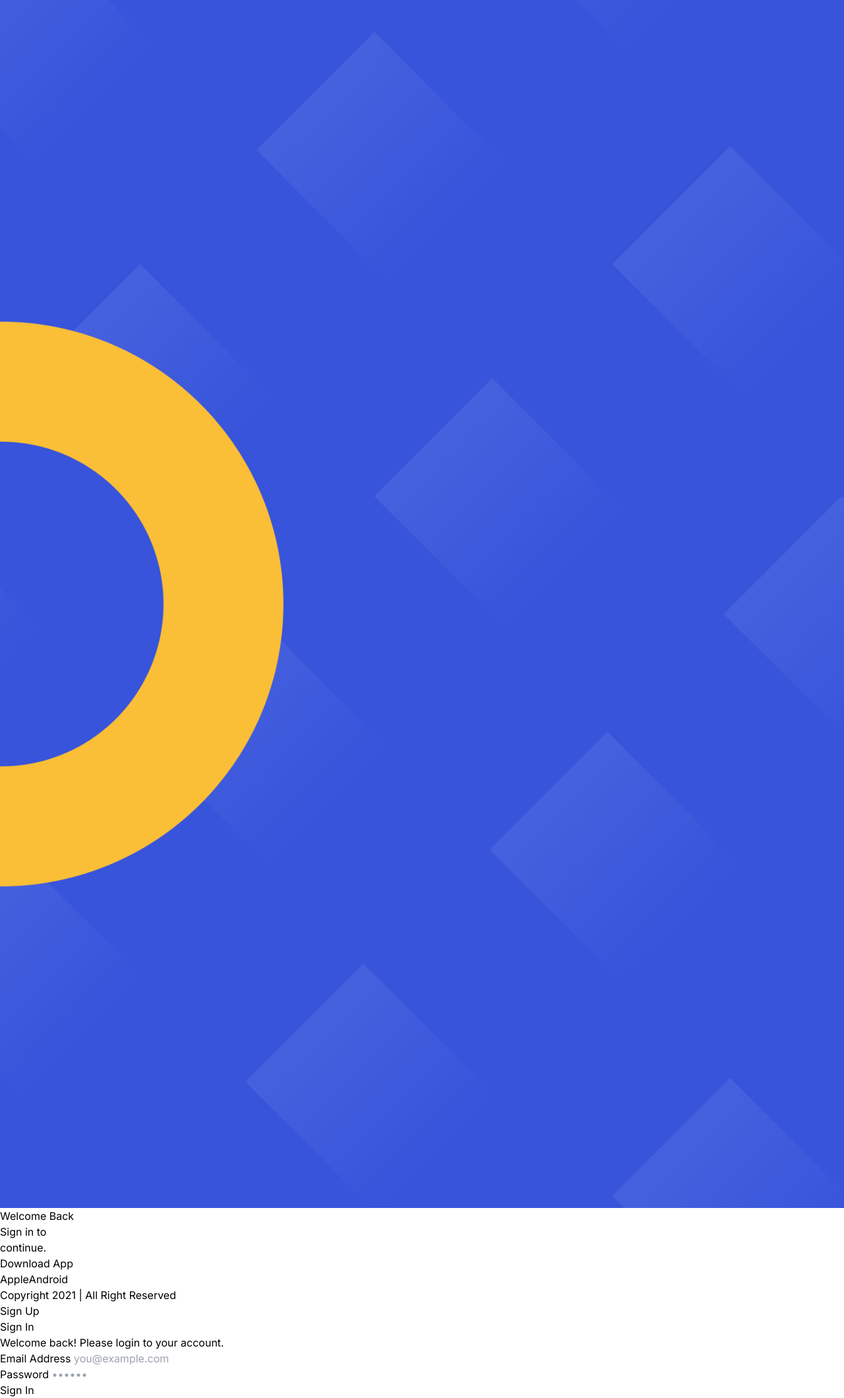
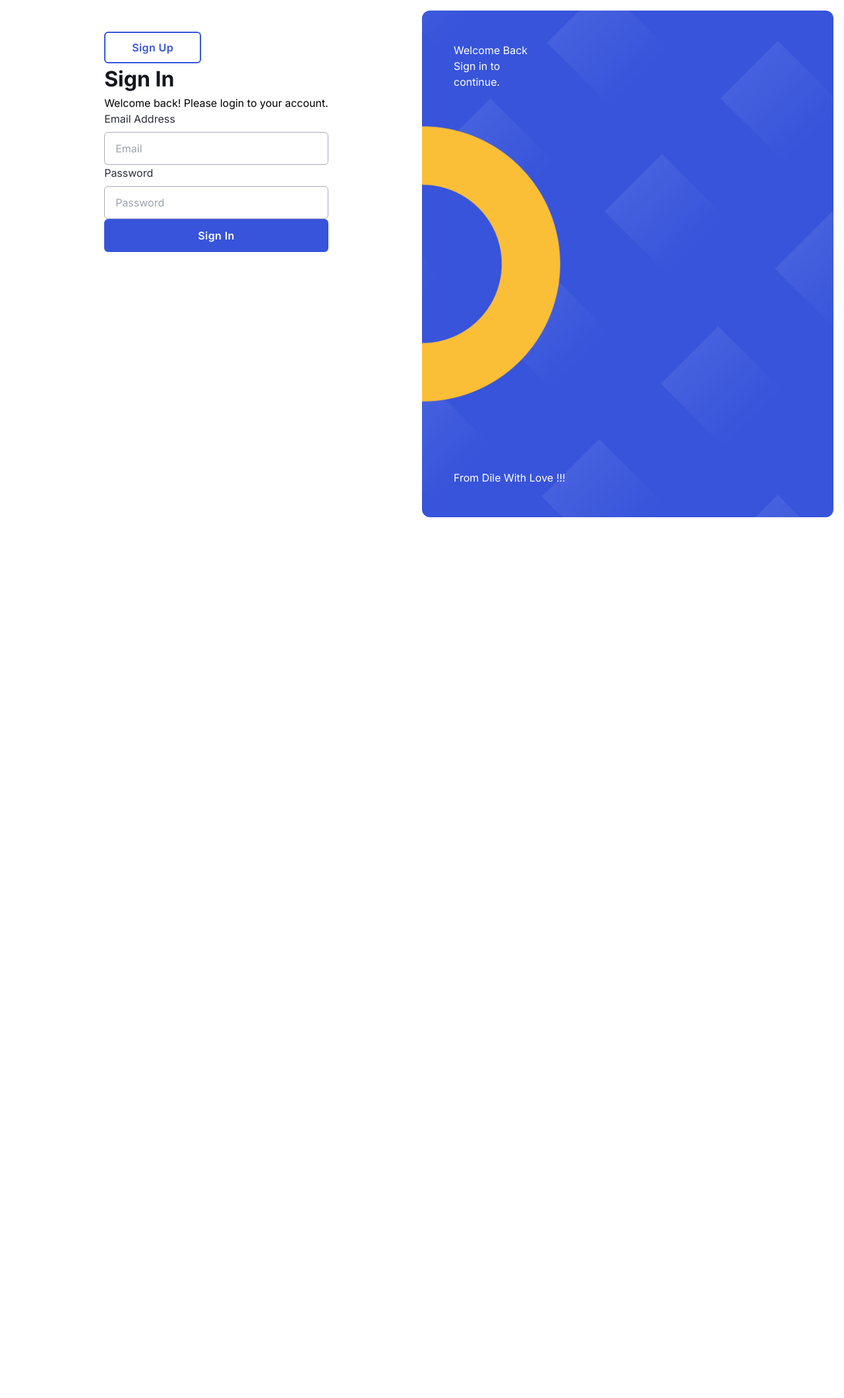
Before and after one commit to ZuyLe13/task-management-frontend, an Angular app: page /sign-in in a window 1280 px wide. Shown: the whole page at 66% size. After the commit the page ends 800 px from the top, so only its background shows below. Built offline with nearby package versions, Linux system fonts and the light colour scheme.

Commit message:
fix: done style sign in, sign up pages

```diff
--- a/src/app/pages/sign-in/sign-in.component.html
+++ b/src/app/pages/sign-in/sign-in.component.html
@@ -1,96 +1,41 @@
-<div class="min-h-full flex p-4 transition-all duration-700 ease-in-out">
-  <!-- Right Panel (Background Content) -->
-  <div class="lg:flex lg:w-1/2 relative overflow-hidden">
-    <!-- Background Image -->
-    <img
-      src="/assets/img/bg-auth-right.png"
-      alt="Productivity Background"
-      class="absolute w-full h-full object-cover rounded-xl">
-
-    <!-- Content -->
-    <div class="flex flex-col justify-between p-12 text-white z-10 w-full">
-      <div>
-        <h1 class="text-5xl font-bold leading-tight">
-          Welcome Back<br>
-          Sign in to<br>
-          continue.
-        </h1>
+<div class="signin">
+  <div class="signin-left">
+    <div class="w-full max-w-md">
+      <div class="flex justify-end mb-56">
+        <button class="btn btn-outline signup-btn" (click)="onSignUp()">
+          Sign Up
+        </button>
       </div>
 
       <div>
-        <div class="mb-8">
-          <h3 class="text-lg mb-4">Download App</h3>
-          <div class="flex space-x-4">
-            <button
-              class="bg-yellow-400 text-black px-6 py-3 rounded-lg font-medium hover:bg-yellow-300 transition-colors">
-              Apple
-            </button>
-            <button
-              class="bg-transparent border-2 border-white text-white px-6 py-3 rounded-lg font-medium hover:bg-white hover:text-blue-700 transition-colors">
-              Android
-            </button>
+        <h2 class="section-heading mb-2">Sign In</h2>
+        <p class="text-[#666] mb-8">Welcome back! Please login to your account.</p>
+        <form [formGroup]="signInForm" (ngSubmit)="onSignIn()" class="space-y-6">
+          <div class="form-group">
+            <label for="email" class="input-label">Email Address</label>
+            <input class="z-input" type="email" formControlName="email" placeholder="Email">
           </div>
-        </div>
-
-        <p class="text-sm opacity-80">Copyright 2021 | All Right Reserved</p>
+          <div class="form-group">
+            <label for="password" class="input-label">Password</label>
+            <input class="z-input" type="password" formControlName="password" placeholder="Password">
+          </div>
+          <button type="submit" class="btn btn-primary signin-btn">Sign In</button>
+        </form>
       </div>
     </div>
   </div>
 
-  <!-- Left Panel (Sign In Form) -->
-  <div class="w-full lg:w-1/2 flex items-center justify-center p-8">
-    <div class="w-full max-w-md">
-      <!-- Toggle to Sign Up -->
-      <div class="flex justify-end mb-8">
-        <button
-          class="text-indigo-600 border border-indigo-600 px-6 py-2 rounded-lg hover:bg-indigo-600 hover:text-white transition-colors">
-          Sign Up
-        </button>
-      </div>
+  <div class="signin-right">
+    <img
+      src="/assets/img/bg-auth-right.png"
+      alt="Productivity Background"
+      class="signin-bg">
 
-      <!-- Sign In Form -->
-      <div>
-        <h2 class="text-3xl font-bold text-gray-900 mb-2">Sign In</h2>
-        <p class="text-gray-600 mb-8">Welcome back! Please login to your account.</p>
-
-        <form [formGroup]="signInForm" (ngSubmit)="onSignIn()" class="space-y-6">
-          <!-- Email -->
-          <div>
-            <label for="email" class="block text-sm font-medium text-gray-700 mb-2">
-              Email Address
-            </label>
-            <input
-              id="email"
-              type="email"
-              formControlName="email"
-              placeholder="you@example.com"
-              class="w-full px-4 py-3 border border-gray-300 rounded-lg focus:ring-2 focus:ring-indigo-500 focus:border-indigo-500 outline-none transition-colors"
-              [class.border-red-500]="signInForm.get('email')?.invalid && signInForm.get('email')?.touched">
-          </div>
-
-          <!-- Password -->
-          <div>
-            <label for="password" class="block text-sm font-medium text-gray-700 mb-2">
-              Password
-            </label>
-            <input
-              id="password"
-              type="password"
-              formControlName="password"
-              placeholder="••••••"
-              class="w-full px-4 py-3 border border-gray-300 rounded-lg focus:ring-2 focus:ring-indigo-500 focus:border-indigo-500 outline-none transition-colors"
-              [class.border-red-500]="signInForm.get('password')?.invalid && signInForm.get('password')?.touched">
-          </div>
-
-          <!-- Submit Button -->
-          <button
-            type="submit"
-            [disabled]="!signInForm.valid"
-            class="w-full bg-indigo-600 text-white py-3 rounded-lg font-medium hover:bg-indigo-700 focus:ring-2 focus:ring-indigo-500 focus:ring-offset-2 disabled:opacity-50 disabled:cursor-not-allowed transition-all">
-            Sign In
-          </button>
-        </form>
-      </div>
+    <div class="signin-right-wrapper">
+      <h1 class="text-5xl font-bold leading-tight text-end">
+        Welcome Back<br>Sign in to<br>continue.
+      </h1>
+      <p class="text-sm opacity-80 text-end">From Dile With Love !!!</p>
     </div>
   </div>
 </div>
--- a/src/app/pages/sign-in/sign-in.component.scss
+++ b/src/app/pages/sign-in/sign-in.component.scss
@@ -0,0 +1,27 @@
+.signin {
+  @apply min-h-full flex p-4;
+
+  &-left {
+    @apply w-full lg:w-1/2 flex justify-center p-8;
+  }
+
+  &-right {
+    @apply lg:flex lg:w-1/2 relative overflow-hidden;
+
+    &-wrapper {
+      @apply flex flex-col justify-between p-12 text-white z-10 w-full;
+    }
+  }
+
+  .signup-btn {
+    @apply px-10 h-[48px];
+  }
+
+  &-btn {
+    @apply w-full h-[50px];
+  }
+
+  &-bg {
+    @apply absolute w-full h-full object-cover rounded-xl;
+  }
+}
--- a/src/app/pages/sign-in/sign-in.component.ts
+++ b/src/app/pages/sign-in/sign-in.component.ts
@@ -1,8 +1,10 @@
 import { CommonModule } from '@angular/common';
 import { Component } from '@angular/core';
 import { FormBuilder, FormGroup, ReactiveFormsModule, Validators } from '@angular/forms';
+import { Router } from '@angular/router';
 
 @Component({
+  standalone: true,
   selector: 'app-sign-in',
   imports: [CommonModule, ReactiveFormsModule],
   templateUrl: './sign-in.component.html',
@@ -12,7 +14,7 @@ export class SignInComponent {
   isSignIn: boolean = true;
   signInForm: FormGroup;
 
-  constructor(private fb: FormBuilder) {
+  constructor(private fb: FormBuilder, private router: Router) {
     this.signInForm = fb.group({
       email: ['', [Validators.required]],
       password: ['', [Validators.required]]
@@ -22,4 +24,8 @@ export class SignInComponent {
   onSignIn() {
 
   }
+
+  onSignUp() {
+    this.router.navigate(['/sign-up']);
+  }
 }
--- a/src/app/pages/sign-up/sign-up.component.html
+++ b/src/app/pages/sign-up/sign-up.component.html
@@ -16,75 +16,40 @@
   <div class="signup-right-content">
     <div class="w-full max-w-md">
       <div class="flex justify-end mb-36">
-        <button class="btn btn-outline signup-login-btn">
-          Log In
+        <button class="btn btn-outline signin-btn" (click)="onSignIn()">
+          Sign In
         </button>
       </div>
-
       <div>
         <h2 class="section-heading">Create an Account</h2>
         <p class="text-[#666] mb-8">It's Simple and Easy!</p>
-
         <form [formGroup]="signUpForm" (ngSubmit)="onSubmit()" class="space-y-6">
-          <!-- Full Name -->
           <div class="form-group">
-            <label for="fullName" class="input-label">Full Name</label>
-            <input
-              formControlName="fullName"
-              placeholder="Full Name"
-              class="z-input"
-              [class.border-red-500]="signUpForm.get('fullName')?.invalid && signUpForm.get('fullName')?.touched">
-            <p class="text-xs text-gray-500 mt-1">Information about the input</p>
+            <label class="input-label">Full Name</label>
+            <input class="z-input" formControlName="fullName" placeholder="Full Name">
+            <p class="text-xs text-[#6E7391] mt-1">Information about the input</p>
           </div>
-
-          <!-- Email -->
-          <div>
-            <label for="email" class="input-label">
-              Email Address
-            </label>
-            <input
-              type="email"
-              formControlName="email"
-              placeholder="emmyadsure.web@gmail.com"
-              class="z-input"
-              [class.border-red-500]="signUpForm.get('email')?.invalid && signUpForm.get('email')?.touched">
+          <div class="form-group">
+            <label class="input-label">Email Address</label>
+            <input class="z-input" type="email" formControlName="email"placeholder="emmyadsure.web@gmail.com">
             <p class="text-xs text-[#6E7391] mt-1">Example: mail&#64;gmail.com</p>
           </div>
-
-          <!-- Password -->
-          <div>
-            <label for="password" class="input-label">Enter A Password</label>
+          <div class="form-group">
+            <label class="input-label">Enter Password</label>
             <div class="relative">
-              <input
-                id="password"
-                [type]="isShowPassword? 'text' : 'password'"
-                formControlName="password"
-                placeholder="Password"
-                class="z-input"
-                [class.border-red-500]="signUpForm.get('password')?.invalid && signUpForm.get('password')?.touched">
+              <input class="z-input" [type]="isShowPassword ? 'text' : 'password'" formControlName="password"
+                placeholder="Password">
               <button
                 type="button"
                 (click)="showPassword()"
-                class="absolute right-3 top-1/2 transform -translate-y-1/2 text-gray-400 hover:text-gray-600">
-                <svg *ngIf="!showPassword" class="w-5 h-5" fill="none" stroke="currentColor" viewBox="0 0 24 24">
-                  <path stroke-linecap="round" stroke-linejoin="round" stroke-width="2" d="M15 12a3 3 0 11-6 0 3 3 0 016 0z"></path>
-                  <path stroke-linecap="round" stroke-linejoin="round" stroke-width="2" d="M2.458 12C3.732 7.943 7.523 5 12 5c4.478 0 8.268 2.943 9.542 7-1.274 4.057-5.064 7-9.542 7-4.477 0-8.268-2.943-9.542-7z"></path>
-                </svg>
-                <svg *ngIf="showPassword" class="w-5 h-5" fill="none" stroke="currentColor" viewBox="0 0 24 24">
-                  <path stroke-linecap="round" stroke-linejoin="round" stroke-width="2" d="M13.875 18.825A10.05 10.05 0 0112 19c-4.478 0-8.268-2.943-9.543-7a9.97 9.97 0 011.563-3.029m5.858.908a3 3 0 114.243 4.243M9.878 9.878l4.242 4.242M9.878 9.878L3 3m6.878 6.878L21 21"></path>
-                </svg>
+                class="absolute right-3 top-1/2 transform -translate-y-1/2">
+                <img *ngIf="!showPassword" class="w-5 h-5" src="/assets/icons/show-password.svg" alt="">
+                <img *ngIf="showPassword" class="w-5 h-5" src="/assets/icons/hide-password.svg" alt="">
               </button>
             </div>
-            <p class="text-xs text-gray-500 mt-1">Use 8 characters with an Uppercase, symbol and number</p>
+            <p class="text-xs text-[#6E7391] mt-1">Use 8 characters with an Uppercase, symbol and number</p>
           </div>
-
-          <!-- Submit Button -->
-          <button
-            type="submit"
-            [disabled]="!signUpForm.valid"
-            class="w-full bg-indigo-600 text-white py-3 rounded-lg font-medium hover:bg-indigo-700 focus:ring-2 focus:ring-indigo-500 focus:ring-offset-2 disabled:opacity-50 disabled:cursor-not-allowed transition-all">
-            Create Account
-          </button>
+          <button type="submit" class="btn btn-primary signup-btn">Create Account</button>
         </form>
       </div>
     </div>
--- a/src/app/pages/sign-up/sign-up.component.scss
+++ b/src/app/pages/sign-up/sign-up.component.scss
@@ -17,11 +17,15 @@
     @apply w-full lg:w-1/2 flex justify-center p-8;
   }
 
-  .signup-login-btn {
-    @apply px-14 h-[48px];
+  .signin-btn {
+    @apply px-10 h-[48px];
   }
 
-  .input-label {
-    @apply block text-base font-medium text-[var(--label-color)] mb-2;
+  &-btn {
+    @apply w-full h-[50px];
+  }
+
+  &-bg {
+    @apply absolute w-full h-full object-cover rounded-xl;
   }
 }
--- a/src/app/pages/sign-up/sign-up.component.ts
+++ b/src/app/pages/sign-up/sign-up.component.ts
@@ -1,8 +1,10 @@
 import { CommonModule } from '@angular/common';
 import { Component } from '@angular/core';
 import { FormBuilder, FormGroup, ReactiveFormsModule, Validators } from '@angular/forms';
+import { Router } from '@angular/router';
 
 @Component({
+  standalone: true,
   selector: 'app-sign-up',
   imports: [CommonModule, ReactiveFormsModule],
   templateUrl: './sign-up.component.html',
@@ -12,7 +14,7 @@ export class SignUpComponent {
   signUpForm: FormGroup;
   isShowPassword = false;
 
-  constructor(private fb: FormBuilder) {
+  constructor(private fb: FormBuilder, private router: Router) {
     this.signUpForm = fb.group({
       fullName: ['', [Validators.required]],
       email: ['', [Validators.required]],
@@ -30,7 +32,7 @@ export class SignUpComponent {
     }
   }
 
-  onLogin() {
-    console.log('Navigate to login');
+  onSignIn() {
+    this.router.navigate(['/sign-in']);
   }
 }
--- a/src/styles.scss
+++ b/src/styles.scss
@@ -42,20 +42,17 @@ body {
 // =========== Button ===========
 
 .btn {
-  @apply flex items-center justify-center h-[39px] px-5 rounded-md;
+  @apply flex items-center justify-center h-[39px] px-5 rounded-md transition-all
+  duration-150 ease-in cursor-pointer font-semibold tracking-wide;
 }
 
 .btn-primary {
-  @apply px-5 bg-[var(--primary-color)] text-white;
+  @apply px-5 bg-[var(--primary-color)] text-white hover:bg-[#344fc5];
 }
 
 .btn-outline {
-  @apply border-[2px] border-[var(--primary-color)] text-[var(--primary-color)] font-semibold
-  bg-transparent transition-all duration-150 ease-in;
-
-  &:hover {
-    @apply hover:bg-[var(--primary-color)] hover:text-white;
-  }
+  @apply border-[2px] border-[var(--primary-color)] text-[var(--primary-color)]
+  font-semibold bg-transparent hover:bg-[var(--primary-color)] hover:text-white;
 }
 
 // =========== Input ===========
@@ -64,3 +61,7 @@ body {
   focus:ring-[var(--primary-color)] focus:border-[var(--primary-color)] outline-none
   transition-colors duration-300 ease-out;
 }
+
+.input-label {
+    @apply block text-base font-normal text-[var(--label-color)] mb-2;
+  }
```
Also changed, not shown: src/assets/icons/hide-password.svg (added), src/assets/icons/show-password.svg (added).
